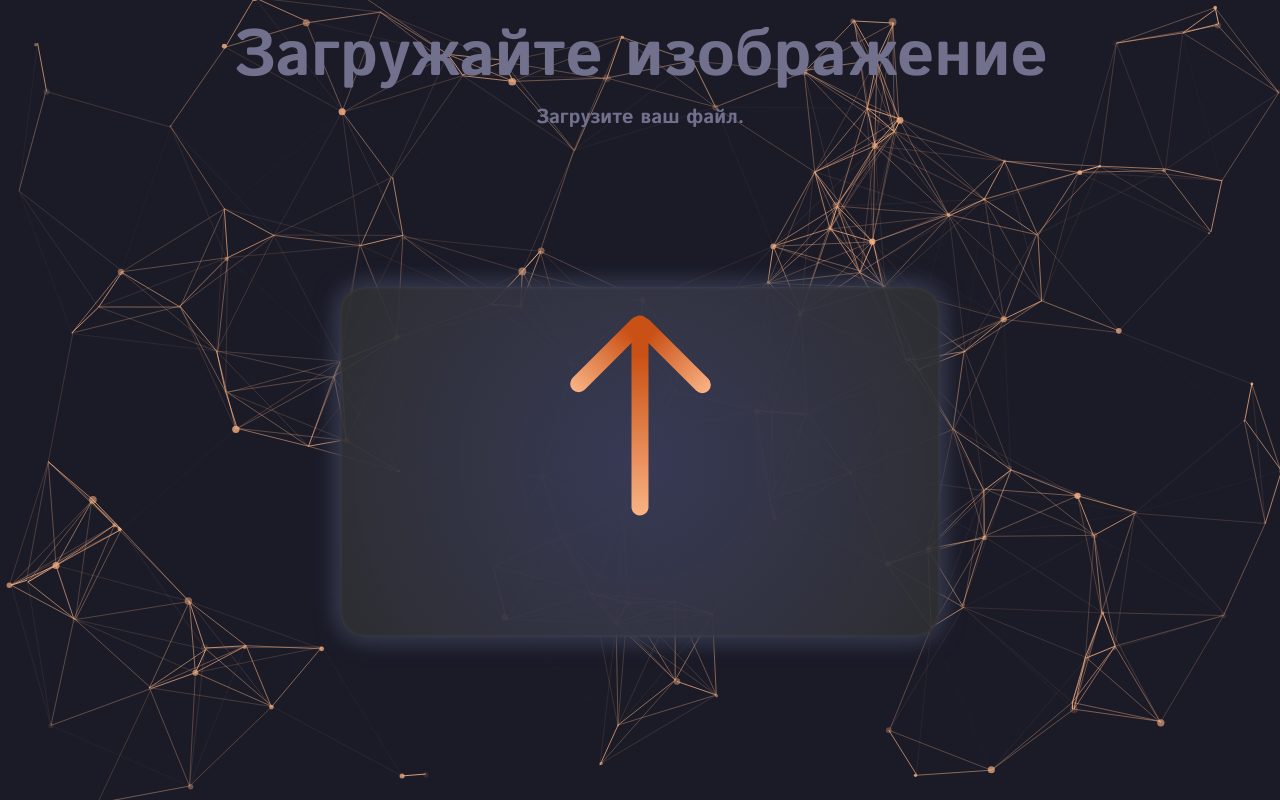
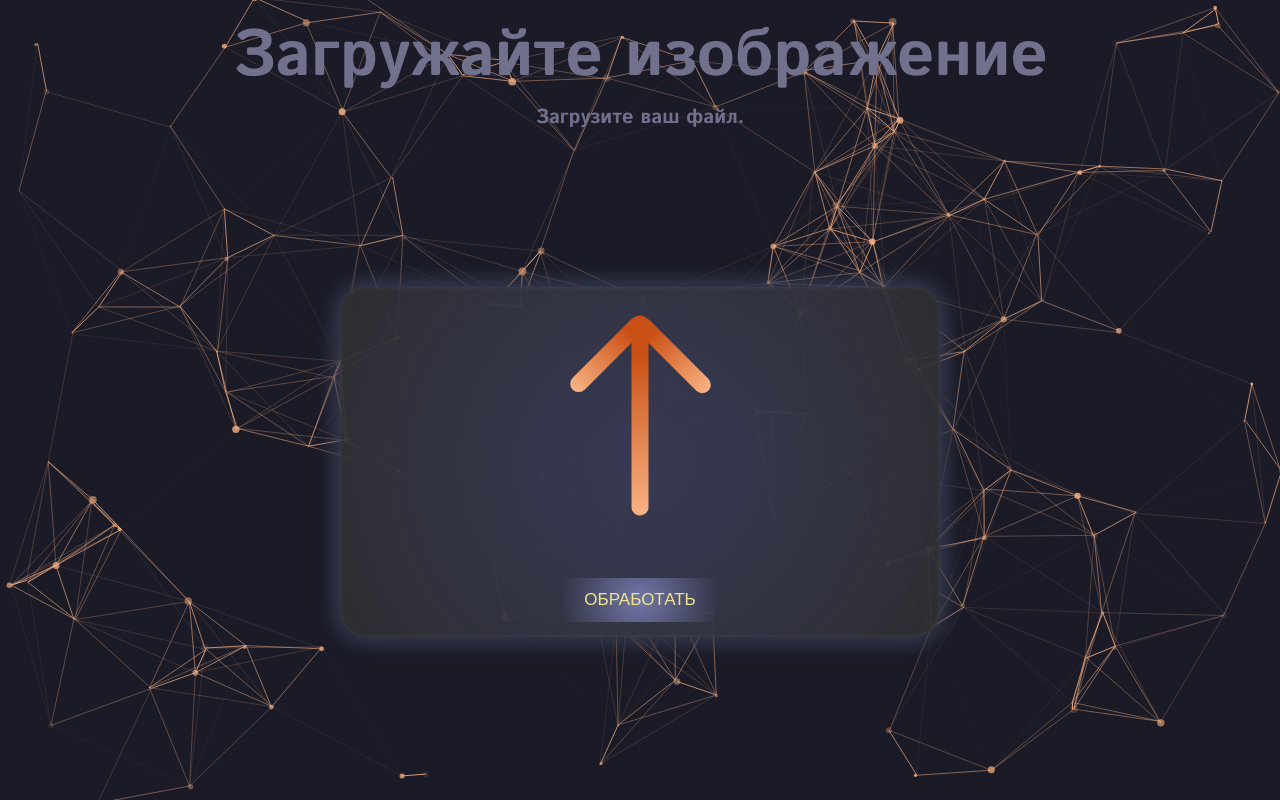
Before and after one commit to Egoka/Math-101, a Python web app: template templates/Download.html in a window 1280 px wide. Run offline with Jinja, Linux system fonts and the light colour scheme; the template is opened without the code that fills it, so the values that code supplies are empty.

Commit message:
Download button
A button has been formed for sending the image to the server using the POST method.

```diff
--- a/static/Web/css/style_download.css
+++ b/static/Web/css/style_download.css
@@ -132,3 +132,18 @@ img{
 	transform: translate(155px, -154px)
 	rotate(60deg);
 }
+/*BUTTON*/
+.btn--download{
+	color: #ede68a;
+    background: rgb(56, 58, 86);
+	background: radial-gradient(circle, rgb(115, 118, 168) 0%, rgba(47,48,50,0) 100%);
+    transition: .2s linear;
+}
+.btn--download:hover{
+	border-radius: 20px;
+	color: orangered;
+}
+.boot_area:hover .btn--download{
+	background: rgb(249,179,132);
+    color: #ca5116;
+}
--- a/templates/Download.html
+++ b/templates/Download.html
@@ -27,6 +27,9 @@
                     <span class="arrow" id="line_3"></span>
                 </div>
             </label>
+            <form action="Download.html" enctype="multipart/form-data" method="POST">
+                <button type="submit" value="" class="btn btn--download" >Обработать</button>
+            </form>
         </div>
     </div>
 </div>
```
